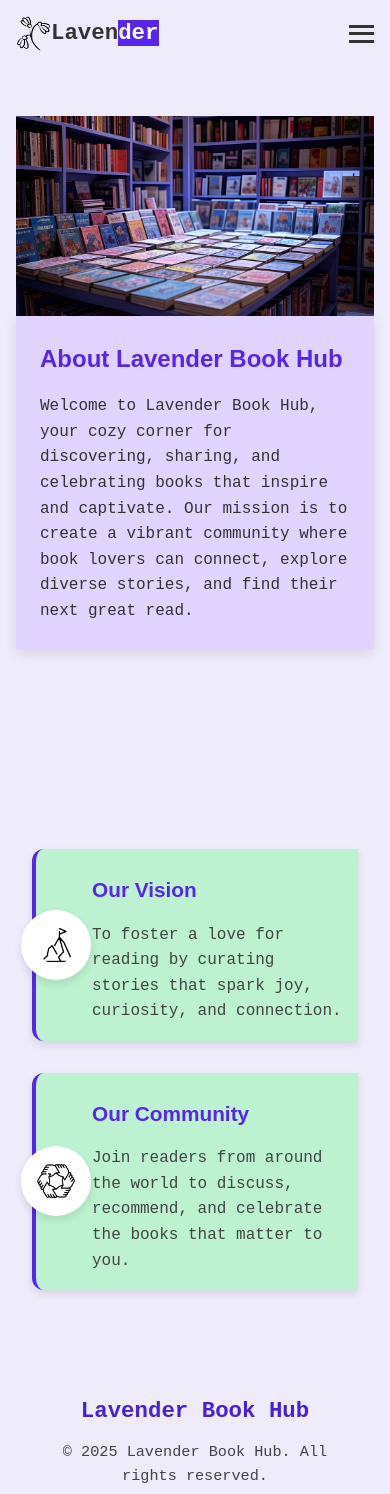
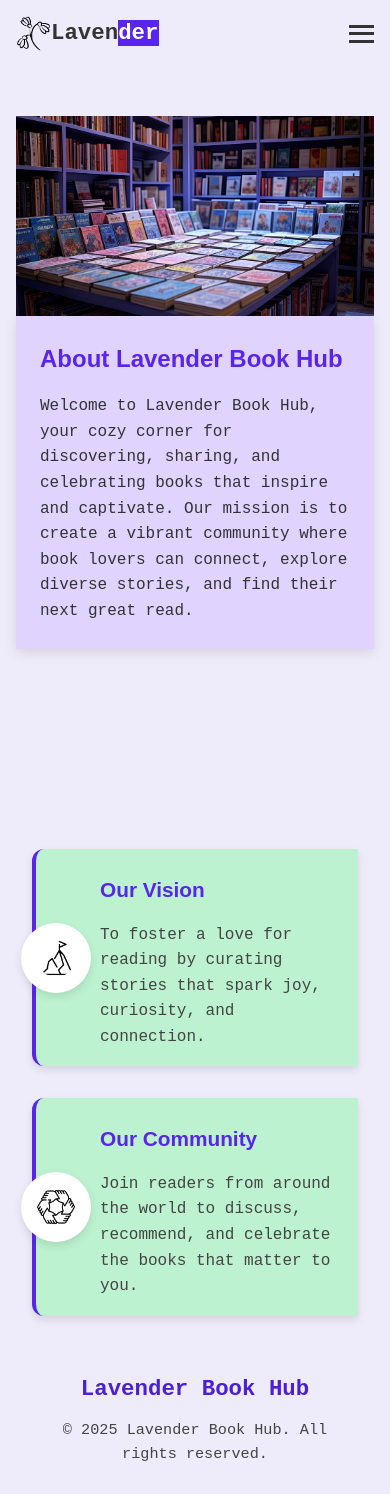
Before and after one commit to rubenhtun/lavender-book-hub, a React (Create React App) app: page /about in a window 390 px wide. Shown: the top 1494 px of the page. Built offline with nearby package versions, Linux system fonts and the light colour scheme; a web font is replaced by a local one.

Commit message:
feat: changed margin

```diff
--- a/src/pages/About.css
+++ b/src/pages/About.css
@@ -49,7 +49,7 @@
 /* Cards Section Styles */
 .about-cards {
   max-width: 1100px;
-  margin: 8rem auto 4rem;
+  margin: 8rem auto 1rem;
   padding: 0 2rem;
   font-family: "Courier New", monospace;
   display: grid;
@@ -144,7 +144,7 @@
   }
 
   .about-cards {
-    margin-top: 2rem;
+    margin-top: 1rem;
     grid-template-columns: 1fr;
     gap: 2rem;
   }
@@ -179,7 +179,7 @@
   }
 
   .card {
-    padding: 1.5rem 1rem 1rem 3.5rem;
+    padding: 1.5rem 1rem 1rem 4rem;
     min-height: 160px;
   }
 
```
